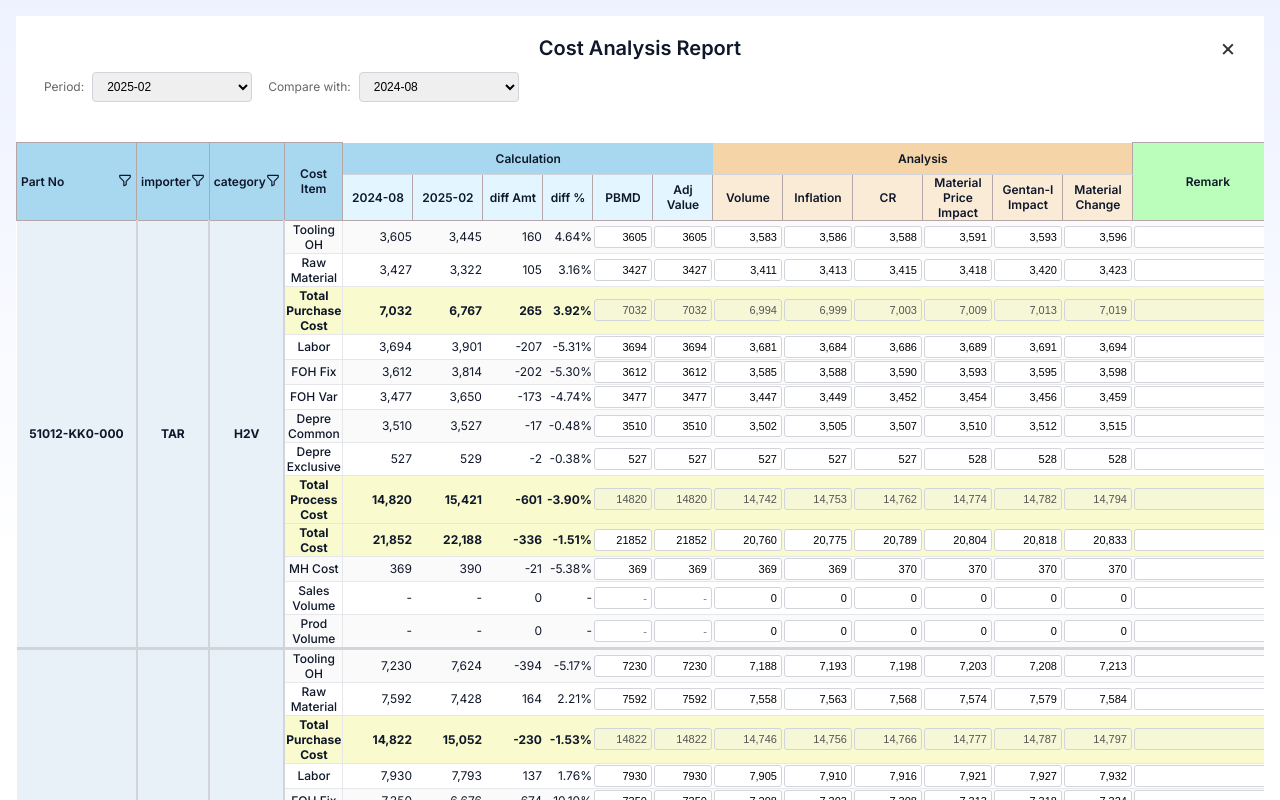
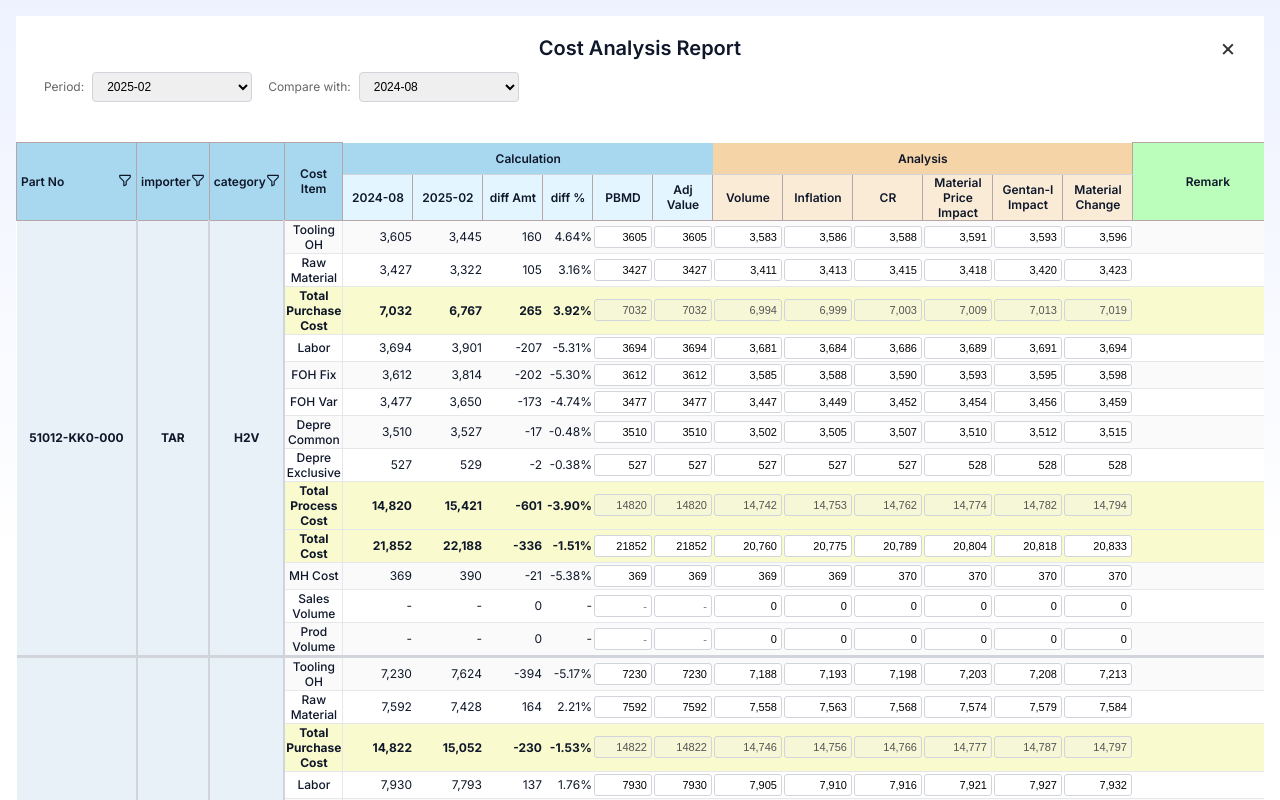
Before and after one commit to ari-fikri/finance-dashboard, a React (Vite) app: page /ppr in a window 1280 px wide. Shown: the top 800 px of the page. Built offline with nearby package versions, Linux system fonts and the light colour scheme.

Commit message:
- change remark input field into text area - Add ability to edit the remark by clicking the label

```diff
--- a/src/components/CostItemRow.jsx
+++ b/src/components/CostItemRow.jsx
@@ -1,4 +1,4 @@
-import React from "react";
+import React, { useState } from "react";
 import { ANALYSIS_COLUMNS, COST_ITEMS } from "../utils/pprConstants";
 import { getAnalysisValue, getRemarkValue, getAnalysisValueForSummaryRow } from "../utils/pprHelpers";
 
@@ -17,7 +17,8 @@ export function CostItemRow(props) {
   } = props;
 
   const { currentValue, previousValue } = calculateCostValues(part, costItem, selectedPeriod, comparisonPeriod);
-  const { pbmdDisplayValue, adjDisplayValue } = getDisplayValues(part, costItem);
+  const { pbmdDisplayValue, adjDisplayValue } = getDisplayValues(part, costItem, analysisData);
+  const [isEditing, setIsEditing] = useState(false);
 
   const diffAmt = (currentValue !== null && previousValue !== null) ? currentValue - previousValue : null;
   const diffPercent = calculateDiff(currentValue, previousValue);
@@ -124,15 +125,22 @@ export function CostItemRow(props) {
         </td>
       );
       })}
-      <td className="td-default" style={{textAlign: "center" }}>
-        <input
-          type="text"
-          placeholder="-"
-          value={isCalculatedRow ? "" : getRemarkValue(part, analysisData) || ""}
-          onChange={(e) => handleCellChange(part.part_no, "__remark__", "Remark", e.target.value)}
-          style={{ width: "100%", padding: "4px", border: "1px solid #d1d5db", borderRadius: 3, fontSize: 11, textAlign: "right" }}
-          disabled={isCalculatedRow}
-        />
+      <td className="td-default" style={{textAlign: "center" }} onClick={() => !isCalculatedRow && setIsEditing(true)}>
+        {isEditing ? (
+          <textarea
+            placeholder="-"
+            value={isCalculatedRow ? "" : getRemarkValue(part, costItem, analysisData) || ""}
+            onChange={(e) => handleCellChange(part.part_no, costItem, "Remark", e.target.value)}
+            onBlur={() => setIsEditing(false)}
+            autoFocus
+            style={{ width: "100%", minHeight: "50px", padding: "4px", border: "1px solid #d1d5db", borderRadius: 3, fontSize: 11, textAlign: "left", resize: "vertical" }}
+            disabled={isCalculatedRow}
+          />
+        ) : (
+          <span style={{ display: "block", width: "100%", minHeight: "24px", textAlign: "left", whiteSpace: "pre-wrap" }}>
+            {isCalculatedRow ? "" : getRemarkValue(part, costItem, analysisData) || ""}
+          </span>
+        )}
       </td>
     </tr>
   );
--- a/src/utils/pprHelpers.js
+++ b/src/utils/pprHelpers.js
@@ -98,13 +98,9 @@ export const calculateAdjTotal = (part, items, analysisData) => {
 /**
  * Get remark value for a part
  */
-export const getRemarkValue = (part, analysisData) => {
-  const stateVal = getCellValueFromState(part.part_no, "__remark__", "Remark", analysisData);
+export const getRemarkValue = (part, costItem, analysisData) => {
+  const stateVal = getCellValueFromState(part.part_no, costItem, "Remark", analysisData);
   if (stateVal !== undefined) return stateVal;
-  if (part.months && part.months.adj_values && part.months.adj_values.remark)
-    return part.months.adj_values.remark;
-  if (part.months && part.months.pbmd_values && part.months.pbmd_values.remark)
-    return part.months.pbmd_values.remark;
   return "";
 };
 
```
